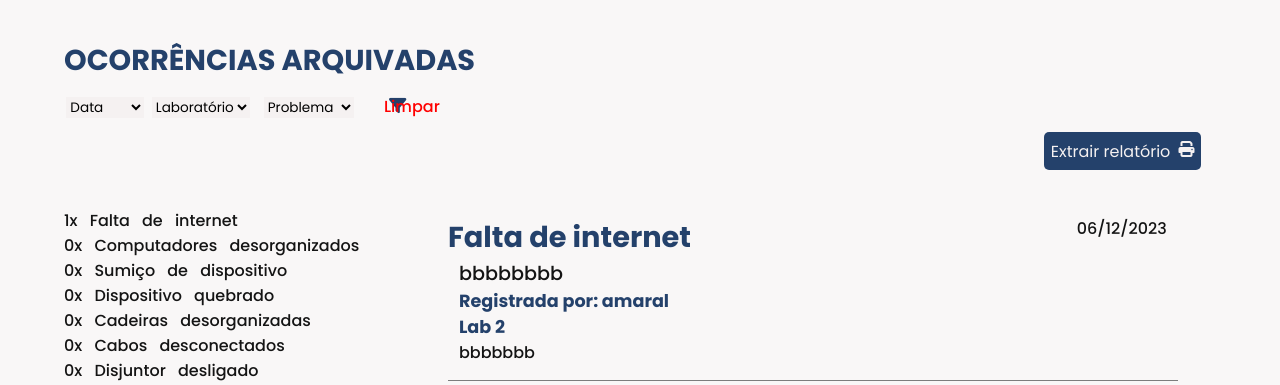
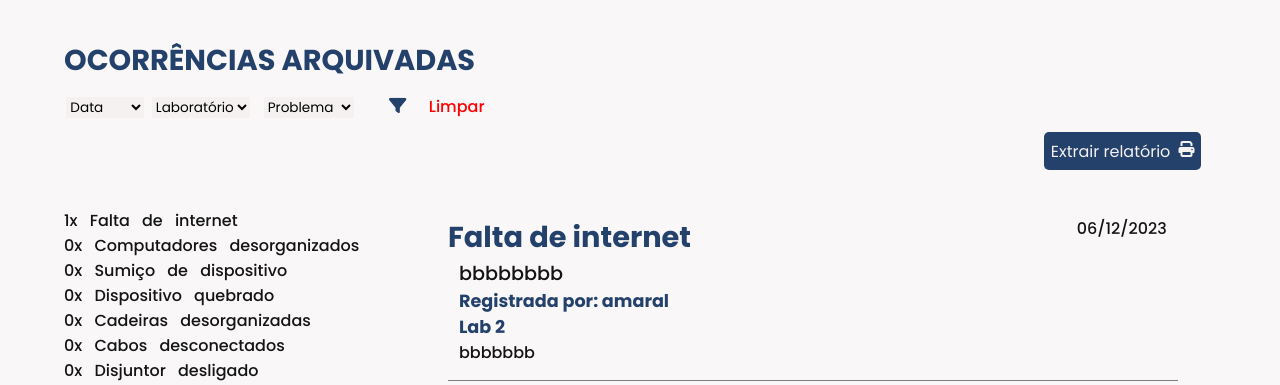
Before and after one commit to TCC2023insv/MonitoraLab, a PHP site: page /usuarios/diretoria/ocorrencias-arquivadas.php?problema=&data=&lab= in a window 1280 px wide. Shown: the part 68-453 px from the top of the page. Run offline with PHP 8.4, Linux system fonts and the light colour scheme; the visitor is signed in with stand-in values (Sample User, id 1); data comes from the database, SQL or seed files in the repository; some libraries are stand-ins or nearby versions.

Commit message:
filtro-ok

```diff
--- a/css/ocorrencias-arquivadas.css
+++ b/css/ocorrencias-arquivadas.css
@@ -297,7 +297,7 @@ button:hover{
 
 a.limpar{
     color: red;
-    margin: 0 0 0 25%;
+    margin: 0 0 0 28.5%;
     position: absolute;
 }
 
```
